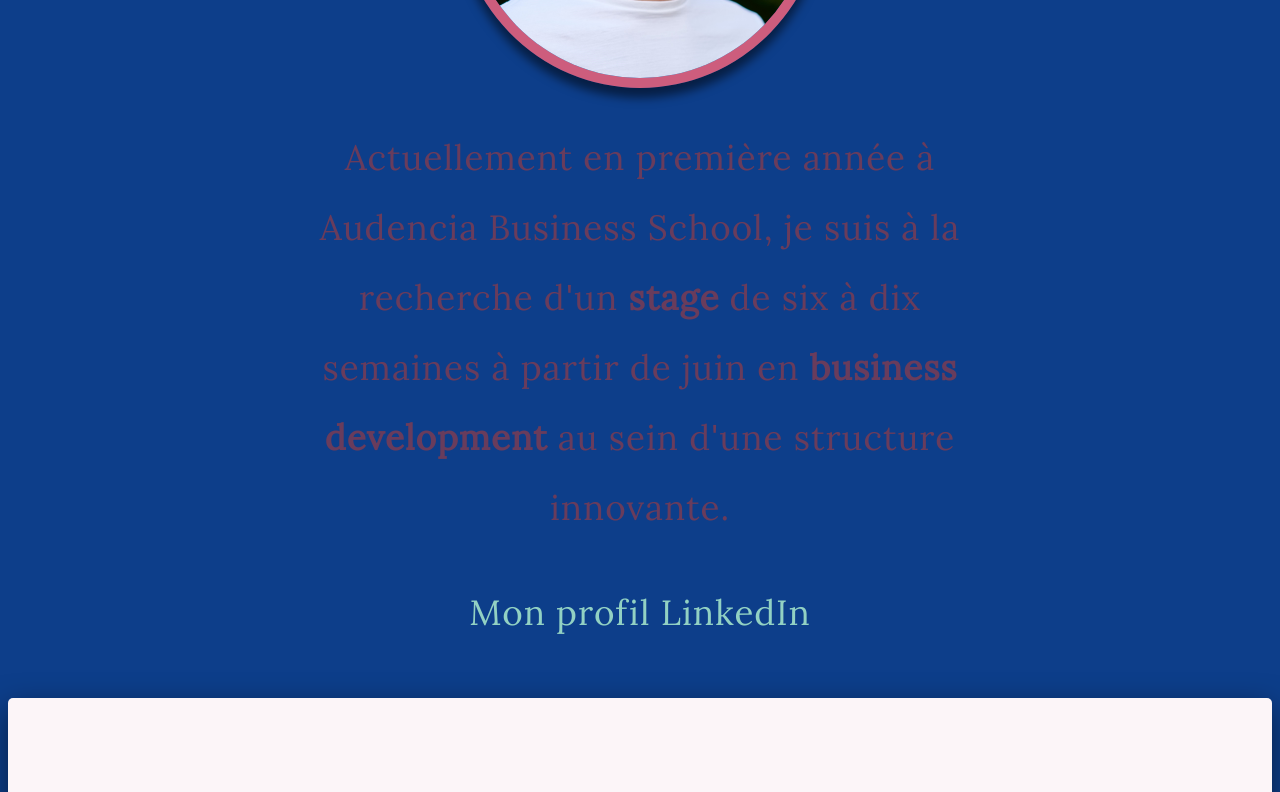
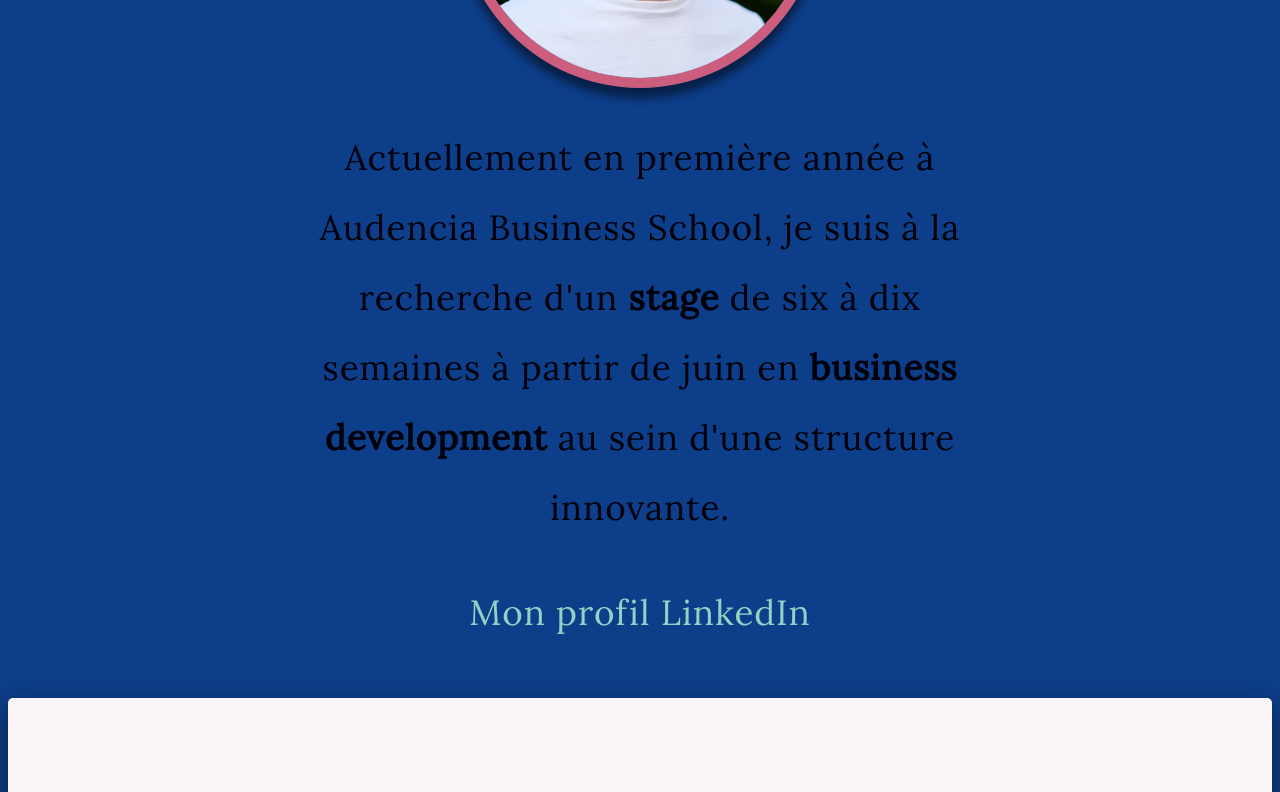
Before and after one commit to JeanAvocat/my-profile, a plain HTML site: page index.html in a window 1280 px wide. Shown: the part 520-1312 px from the top of the page. Drawn offline with Linux system fonts and the light colour scheme.

Commit message:
Update style.css

```diff
--- a/style.css
+++ b/style.css
@@ -18,7 +18,7 @@ h2{
 	font-size: 45px;
 }
 
-h3, p{
+h3{
 	color:#693c5c
 }
 
@@ -35,6 +35,7 @@ a:hover{color:cd5d7d;}
 
 p{
 	text-justify: center;
+	color: rgb(0,0,10)
 }
 
 #photo {
```
